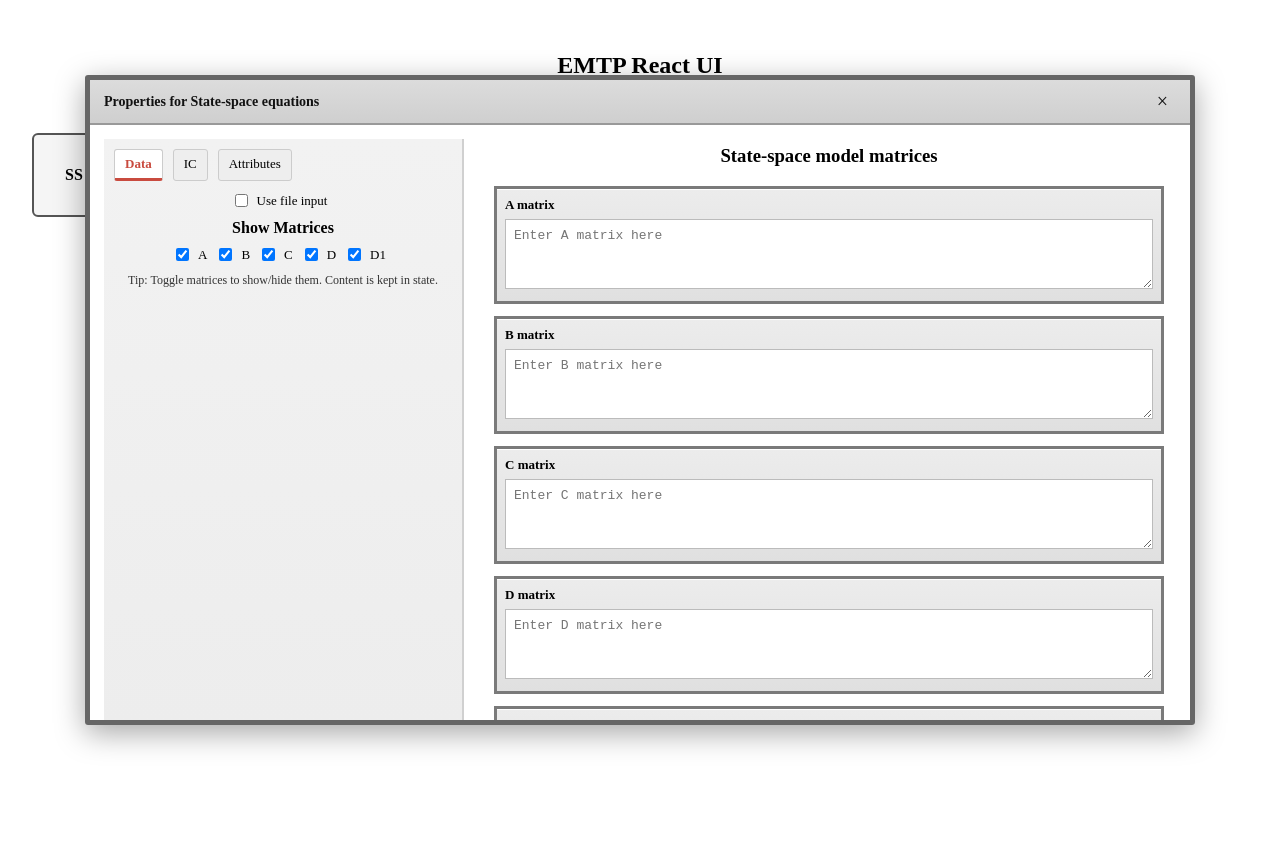
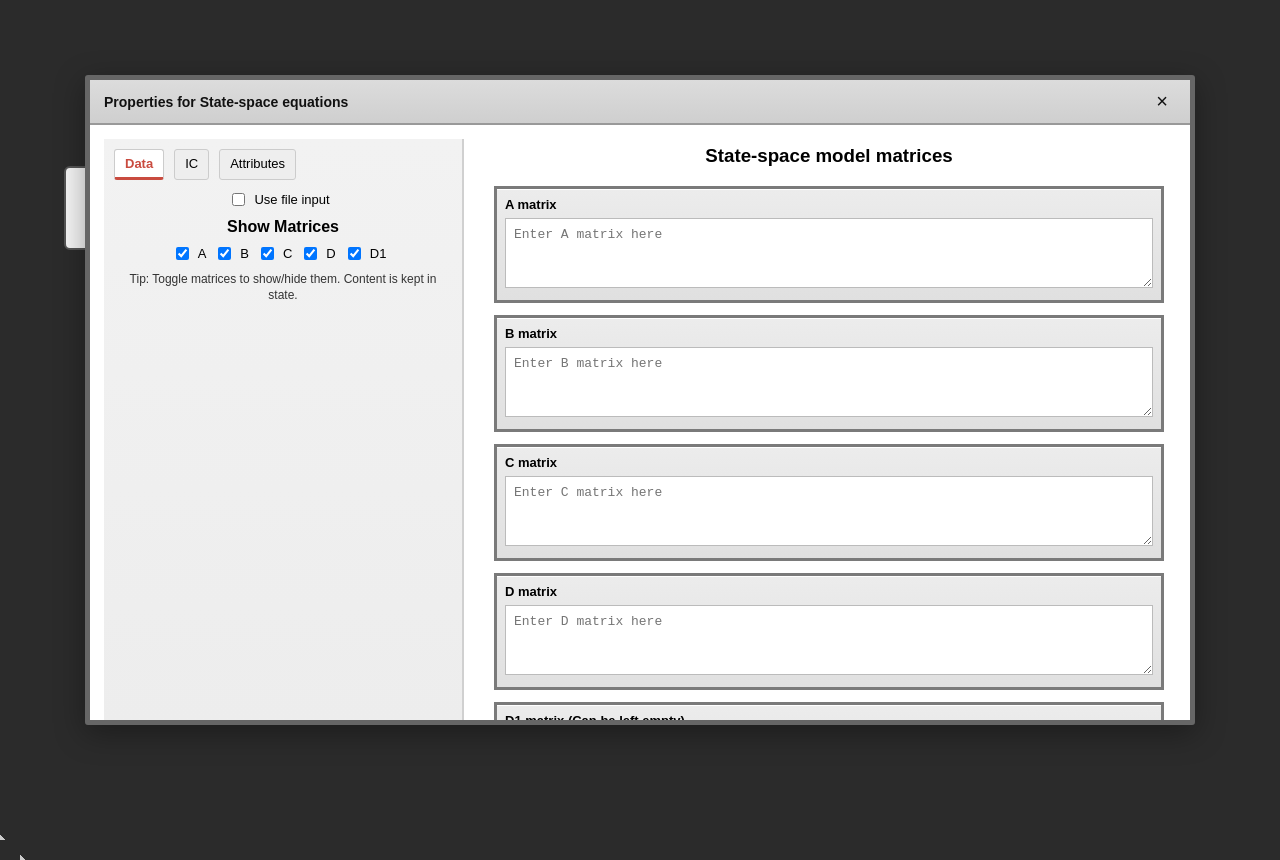
Before and after one commit to SaifAlsafadi/emtp-interface-prototype, a React (Create React App) app: page / in a window 1280 px wide. Both pictures are taken after a click on the element "SS". Before the commit the page ends 800 px from the top, so only its background shows below. Built offline with nearby package versions, Linux system fonts and the light colour scheme.

Commit message:
Update StateSpaceDialog.css

```diff
--- a/src/windows/StateSpaceDialog.css
+++ b/src/windows/StateSpaceDialog.css
@@ -1,6 +1,47 @@
 /* src/windows/StateSpaceDialog.css */
 
-/* Popup container */
+/* EMTP color variables */
+:root {
+  --emtp-bg: #efefef;
+  --emtp-panel: #f7f7f7;
+  --emtp-border: #666;
+  --emtp-dark: #2f2f2f;
+  --emtp-accent: #c94b3f; /* red for close hover */
+  --panel-inner: #dedede;
+  --shadow: rgba(0, 0, 0, 0.35);
+}
+
+/* Page background + font (same as old HTML) */
+html,
+body {
+  height: 100%;
+  margin: 0;
+  background: linear-gradient(45deg, #ccc 0 4px, transparent 4px 8px), #2b2b2b;
+  padding: 20px;
+  font-family: Arial, Helvetica, sans-serif;
+}
+
+/* (Topbar / logo styles from old code – safe even if you don't use them now) */
+.topbar {
+  display: flex;
+  align-items: center;
+  gap: 12px;
+  margin-bottom: 14px;
+}
+
+#appLogo {
+  width: 64px;
+  height: 64px;
+  object-fit: contain;
+  cursor: pointer;
+  border: 3px solid #ccc;
+  padding: 6px;
+  background: white;
+  border-radius: 4px;
+  box-shadow: 0 3px 0 rgba(0, 0, 0, 0.15);
+}
+
+/* ---- popup / modal (draggable look) ---- */
 .popup {
   position: fixed;
   left: 50%;
@@ -10,14 +51,14 @@
   max-width: 1100px;
   height: 80vh;
   background: linear-gradient(#efefef, #e7e7e7);
-  border: 5px solid #666;
-  box-shadow: 0 8px 30px rgba(0, 0, 0, 0.35);
+  border: 5px solid var(--emtp-border);
+  box-shadow: 0 8px 30px var(--shadow);
   z-index: 9999;
   border-radius: 3px;
   overflow: hidden;
 }
 
-/* Header */
+/* Emulate EMTP thick top header */
 .popup .header {
   background: linear-gradient(#dcdcdc, #cfcfcf);
   padding: 10px 14px;
@@ -25,7 +66,7 @@
   display: flex;
   align-items: center;
   justify-content: space-between;
-  cursor: move;
+  cursor: move; /* draggable handle */
 }
 
 .popup .header .left {
@@ -50,10 +91,10 @@
 }
 
 .close-btn:hover {
-  color: #c94b3f;
+  color: var(--emtp-accent);
 }
 
-/* Content layout */
+/* tabs and content */
 .popup .content {
   padding: 14px;
   height: calc(100% - 56px);
@@ -63,7 +104,7 @@
 }
 
 .left-column {
-  width: 360px;
+  width: 360px; /* left side with controls */
   background: linear-gradient(#f2f2f2, #ededed);
   border-right: 2px solid #d0d0d0;
   padding: 10px;
@@ -77,7 +118,7 @@
   overflow: auto;
 }
 
-/* Tabs */
+/* tabs */
 .tabs {
   display: flex;
   gap: 10px;
@@ -95,12 +136,12 @@
 
 .tab.active {
   background: #fff;
-  border-bottom: 3px solid #c94b3f;
-  color: #c94b3f;
+  border-bottom: 3px solid var(--emtp-accent);
+  color: var(--emtp-accent);
   font-weight: 600;
 }
 
-/* Checkbox / controls */
+/* checkboxes / inputs layout */
 label.checkbox-inline {
   display: inline-flex;
   align-items: center;
@@ -113,7 +154,12 @@ label.checkbox-inline {
   margin: 8px 0;
 }
 
-/* Matrix box */
+/* Use-file box */
+.usefile-box {
+  margin: 6px 0 10px 0;
+}
+
+/* matrix boxes style like EMTP: thick outer border and inner inset */
 .matrix-box {
   border: 3px solid #7a7a7a;
   background: linear-gradient(#ececec, #e0e0e0);
@@ -151,7 +197,7 @@ label.checkbox-inline {
   border: 1px solid #bbb;
 }
 
-/* Buttons */
+/* small buttons (kept even if not used much) */
 .btn-small {
   padding: 6px 8px;
   border: 1px solid #777;
@@ -165,6 +211,7 @@ label.checkbox-inline {
   transform: translateY(1px);
 }
 
+/* bottom ok/cancel area */
 .bottom-actions {
   display: flex;
   gap: 8px;
@@ -187,7 +234,7 @@ label.checkbox-inline {
   filter: brightness(0.98);
 }
 
-/* Attribute box */
+/* Attributes small panel */
 .attr-box {
   width: 240px;
   padding: 10px;
@@ -196,7 +243,7 @@ label.checkbox-inline {
   box-shadow: inset 0 1px 0 #fff;
 }
 
-/* User notes */
+/* user notes style */
 .user-notes textarea {
   width: 100%;
   height: 110px;
@@ -205,7 +252,7 @@ label.checkbox-inline {
   resize: vertical;
 }
 
-/* Scrollbar (for WebKit) */
+/* subtle scrollbar style for modern browsers */
 ::-webkit-scrollbar {
   height: 10px;
   width: 10px;
@@ -219,7 +266,7 @@ label.checkbox-inline {
   background: #f3f3f3;
 }
 
-/* Helper text */
+/* small helper text */
 .helptext {
   font-size: 12px;
   color: #333;
@@ -227,7 +274,7 @@ label.checkbox-inline {
   margin-top: 8px;
 }
 
-/* Panels */
+/* panels */
 .panel {
   width: 100%;
 }
```
